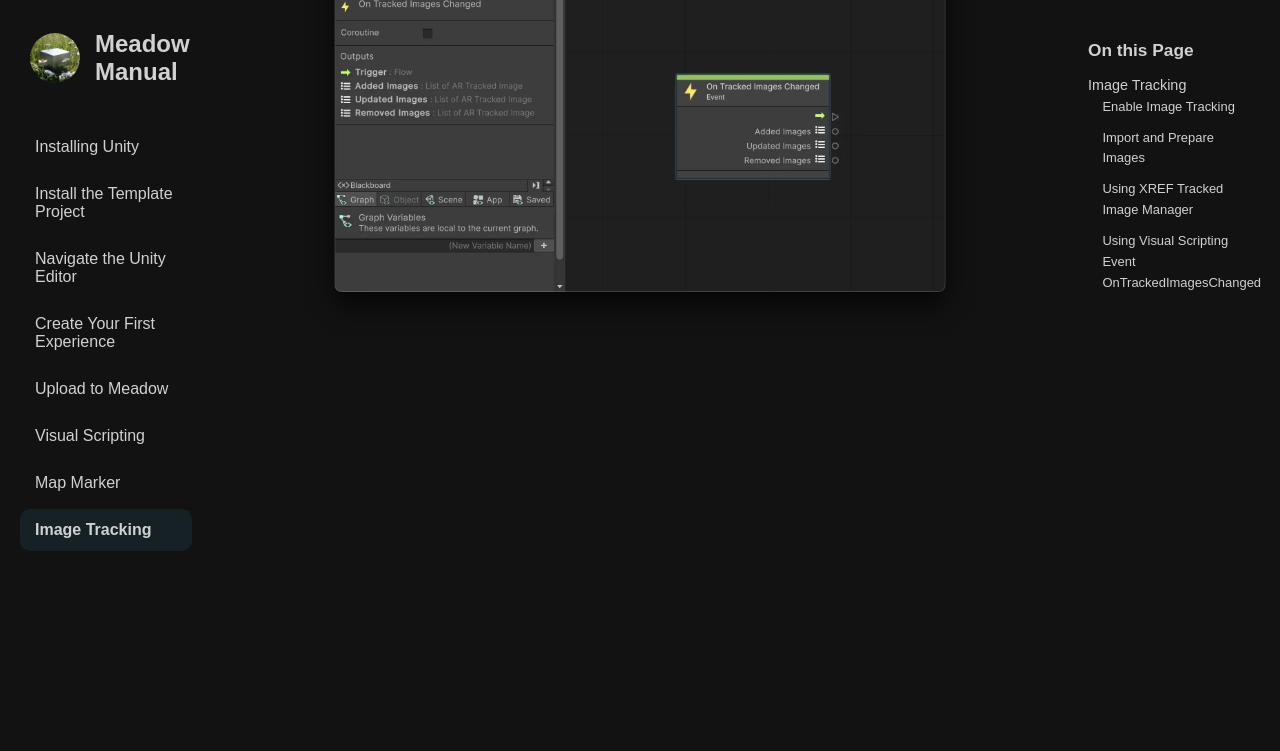
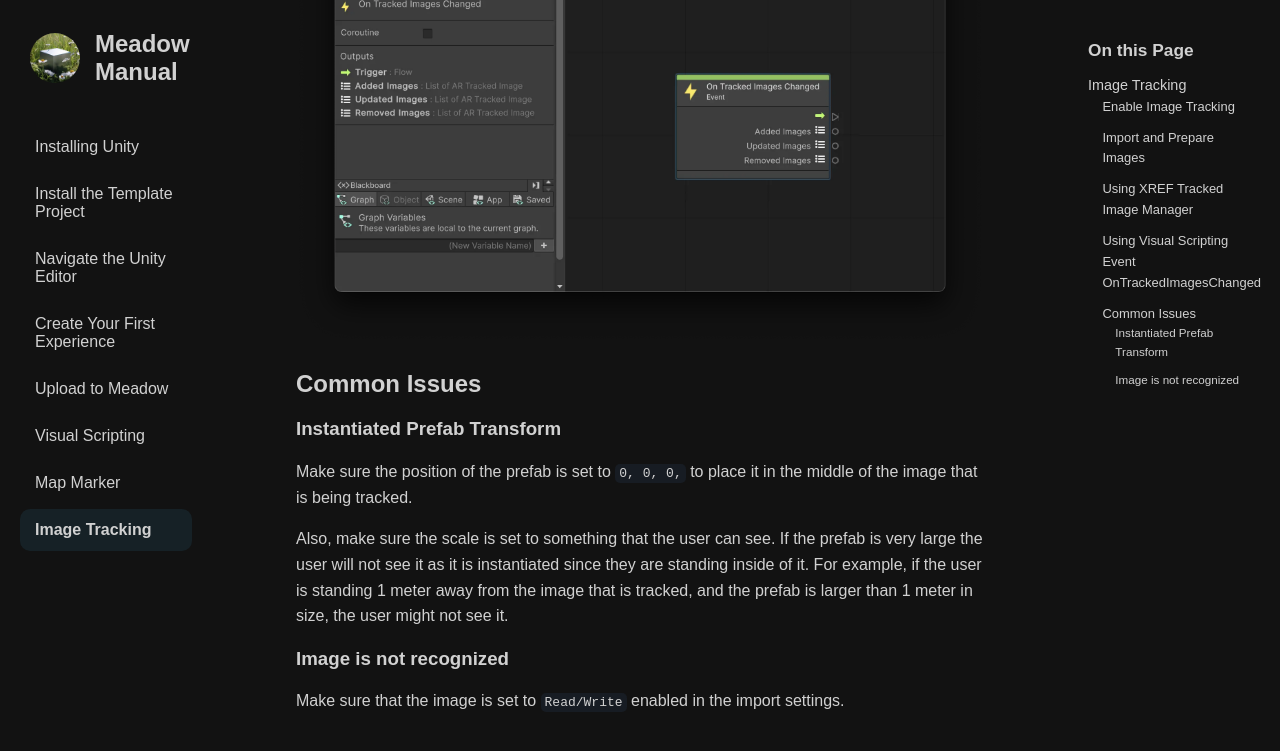
Before and after one commit to untoldgarden/meadow-manual, a Jekyll site: the page built from image-tracking.md, in a window 1280 px wide and 900 px high, scrolled down 2252 px. Shown: the top 751 px of the window. Built offline with Jekyll 4.4.1, drawn with Linux system fonts in a browser that asks for light colours; the table of contents is made by our own code.

Commit message:
updated image tracking

```diff
--- a/image-tracking.md
+++ b/image-tracking.md
@@ -46,3 +46,15 @@
 - **Removed Images**: `List<ARTrackedImage>` - Images that have been removed from the tracked images list.
 
 ![alt_text](images/image-tracking-visual-scripting.webp "Image Tracking Visual Scripting")
+
+## Common Issues
+
+### Instantiated Prefab Transform
+
+Make sure the position of the prefab is set to `0, 0, 0,` to place it in the middle of the image that is being tracked.
+
+Also, make sure the scale is set to something that the user can see. If the prefab is very large the user will not see it as it is instantiated since they are standing inside of it. For example, if the user is standing 1 meter away from the image that is tracked, and the prefab is larger than 1 meter in size, the user might not see it.
+
+### Image is not recognized
+
+Make sure that the image is set to `Read/Write` enabled in the import settings.
```
Also changed, not shown: map-marker.md (line endings or trailing spaces).
